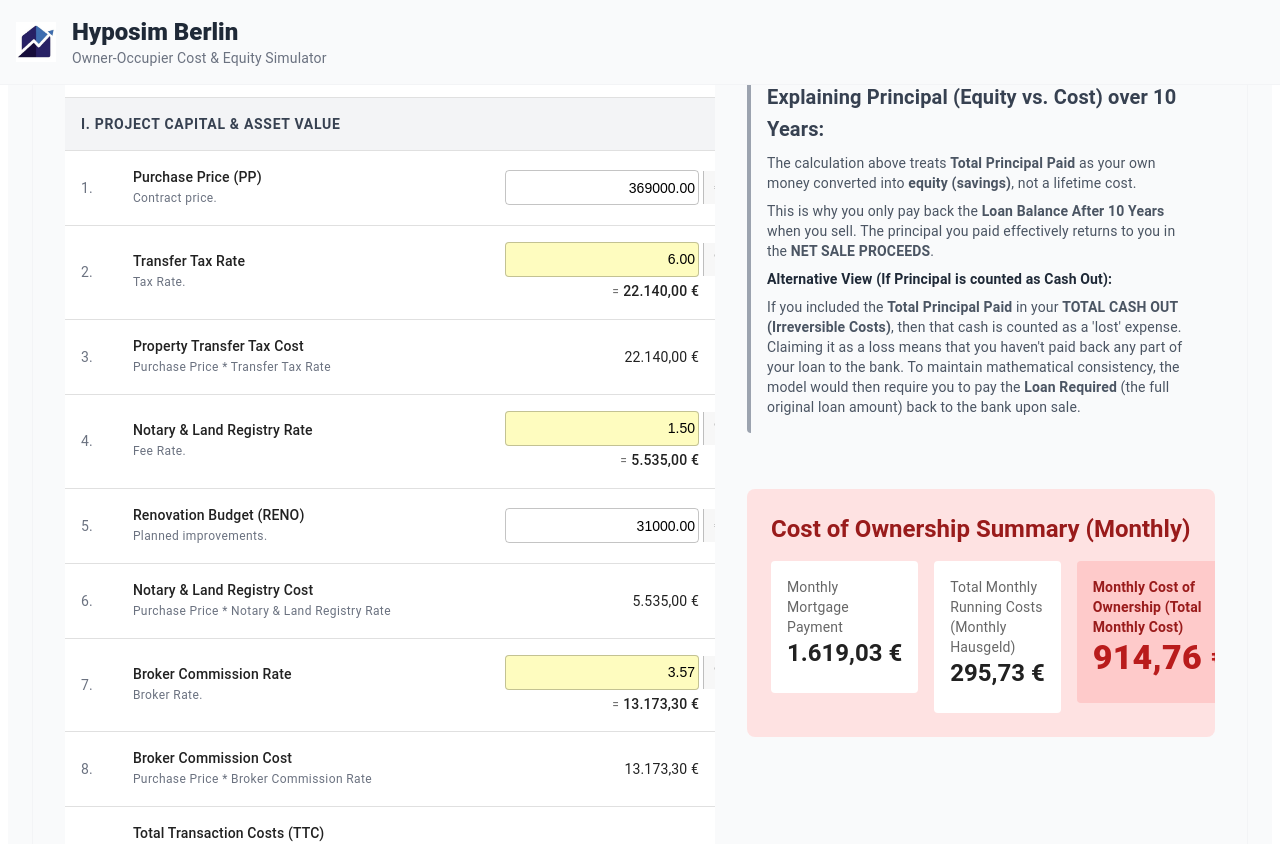
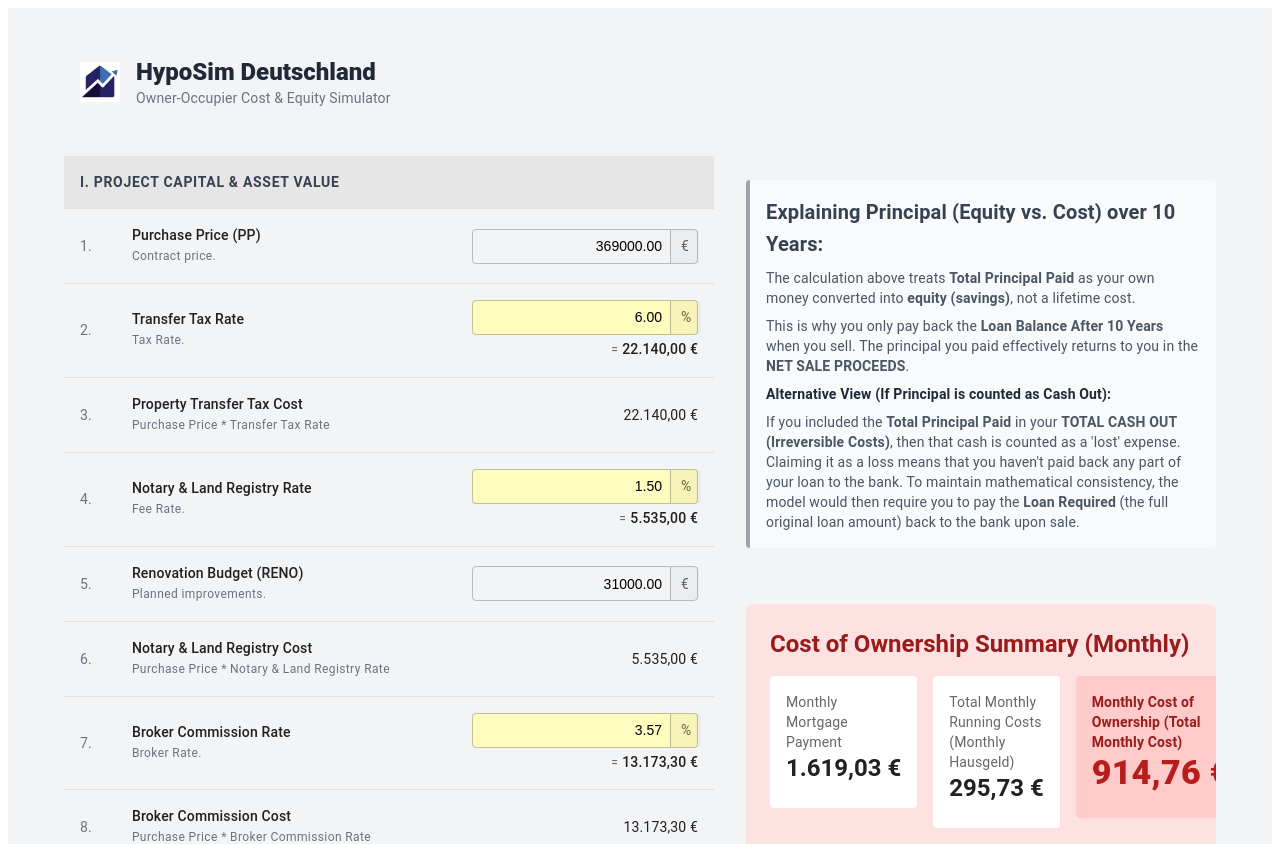
Before and after one commit to olayinkasf/hyposim, a React (Vite) app: page / in a window 1280 px wide. Shown: the top 844 px of the page. Built offline with nearby package versions, Linux system fonts and the light colour scheme.

Commit message:
We like how it looks now, but it is still too big

```diff
--- a/src/App.tsx
+++ b/src/App.tsx
@@ -1,27 +1,25 @@
-import { useSimulation } from './hooks/useSimulation';
-import { Header } from './components/Header';
-import { ResultsTable } from './components/ResultsTable';
-import { Summary } from './components/Summary';
-import { PaymentBreakdown } from './components/PaymentBreakdown';
-import { AmortizationSchedule } from './components/AmortizationSchedule';
-import { Footer } from './components/Footer';
-import { Container, Box } from '@mui/material';
+import {useSimulation} from './hooks/useSimulation';
+import {Header} from './components/Header';
+import {ResultsTable} from './components/ResultsTable';
+import {Summary} from './components/Summary';
+import {PaymentBreakdown} from './components/PaymentBreakdown';
+import {AmortizationSchedule} from './components/AmortizationSchedule';
+import {Footer} from './components/Footer';
+import {Container, Box} from '@mui/material';
 
 const App = () => {
-    const { inputs, results, renderData, handleInputChange } = useSimulation();
+    const {inputs, results, renderData, handleInputChange} = useSimulation();
     const desiredMonthlyCost = inputs.desiredMonthlyCost;
 
     return (
-        <Container maxWidth={false} sx={{ bgcolor: '#f9fafb', minHeight: '100vh' }}>
-            <Header />
+        <Container maxWidth={false} sx={{bgcolor: '#f3f4f6', minHeight: '100vh'}}>
             <Box sx={{
                 borderRadius: 2,
-                p: { xs: 2, sm: 4 },
-                pt: '70px', // Adjusted padding-top for smaller fixed header
-                border: '1px solid #f3f4f6'
+                p: {xs: 2, sm: 4},
             }}>
-                <Box sx={{ display: 'flex', flexDirection: { xs: 'column', md: 'row' }, gap: 4 }}>
-                    <Box sx={{ flex: 1, height: '100%' }}> {/* Left Column for ResultsTable */}
+                <Header/>
+                <Box sx={{display: 'flex', flexDirection: {xs: 'column', md: 'row'}, gap: 4, mt: 4}}>
+                    <Box sx={{flex: 1, height: '100%'}}> {/* Left Column for ResultsTable */}
                         <ResultsTable
                             renderData={renderData}
                             inputs={inputs}
@@ -29,11 +27,21 @@ const App = () => {
                             desiredMonthlyCost={desiredMonthlyCost}
                         />
                     </Box>
-                    <Box sx={{ flex: 1, display: 'flex', flexDirection: 'column', gap: 2, position: { md: 'sticky' }, top: { md: '2rem' }, alignSelf: { md: 'flex-start' }, maxHeight: { md: 'calc(100vh - 4rem)' }, overflow: { md: 'auto' } }}> {/* Right Column for other components */}
-                        <Footer inputs={inputs} />
-                        <Summary results={results} inputs={inputs} />
-                        <PaymentBreakdown results={results} />
-                        <AmortizationSchedule results={results} inputs={inputs} />
+                    <Box sx={{
+                        flex: 1,
+                        display: 'flex',
+                        flexDirection: 'column',
+                        gap: 2,
+                        position: {md: 'sticky'},
+                        top: {md: '2rem'},
+                        alignSelf: {md: 'flex-start'},
+                        maxHeight: {md: 'calc(100vh - 4rem)'},
+                        overflow: {md: 'auto'}
+                    }}> {/* Right Column for other components */}
+                        <Footer inputs={inputs}/>
+                        <Summary results={results} inputs={inputs}/>
+                        <PaymentBreakdown results={results}/>
+                        <AmortizationSchedule results={results} inputs={inputs}/>
                     </Box>
                 </Box>
             </Box>
--- a/src/components/EditableValue.tsx
+++ b/src/components/EditableValue.tsx
@@ -41,7 +41,7 @@ export const EditableValue: React.FC<EditableValueProps> = ({ line, inputs, hand
             alignItems: 'center', // Keep items aligned horizontally
             border: '1px solid rgba(0, 0, 0, 0.23)',
             borderRadius: '4px',
-            width: '12rem',
+            width: '14rem',
             marginLeft: 'auto',
             backgroundColor: line.inputHighlight ? '#fefcbf' : 'transparent',
             '&:hover': {
--- a/src/components/Header.tsx
+++ b/src/components/Header.tsx
@@ -1,28 +1,25 @@
-
 import React from 'react';
-import { Typography, Box } from '@mui/material';
+import {Typography, Box} from '@mui/material';
 
 export const Header: React.FC = () => {
     return (
         <Box sx={{
-            position: 'fixed',
+            position: 'sticky',
             top: 0,
             left: 0,
             width: '100%',
-            bgcolor: '#f9fafb',
+            bgcolor: '#f3f4f6',
             zIndex: 1100,
-            p: { xs: 1, sm: 2 },
-            borderBottom: '1px solid #f3f4f6'
+            p: {xs: 1, sm: 2}
         }}>
-            <Box sx={{ display: 'flex', alignItems: 'center' }}>
-                <img src="/logo.jpg" alt="Hyposim Logo" style={{ height: '40px', marginRight: '16px' }} />
+            <Box sx={{display: 'flex', alignItems: 'center'}}>
+                <img src="/logo.jpg" alt="Hyposim Logo" style={{height: '40px', marginRight: '16px'}}/>
                 <div>
-                    <Typography variant="h5" component="h1" sx={{ fontWeight: 800, color: '#1f2937' }}>
-                        Hyposim Berlin
-                    </Typography>
-                    <Typography variant="body2" sx={{ color: '#6b7280' }}>
-                        Owner-Occupier Cost & Equity Simulator
-                    </Typography>
+                    <Typography variant="h5" component="h1" sx={{fontWeight: 800, color: '#1f2937'}}>
+                        HypoSim Deutschland
+                    </Typography> <Typography variant="body2" sx={{color: '#6b7280'}}>
+                    Owner-Occupier Cost & Equity Simulator
+                </Typography>
                 </div>
             </Box>
         </Box>
--- a/src/components/ResultsTable.tsx
+++ b/src/components/ResultsTable.tsx
@@ -1,16 +1,13 @@
-
 import React from 'react';
 import {
     Table,
     TableBody,
     TableCell,
     TableContainer,
-    TableHead,
-    TableRow as MuiTableRow,
-    Paper
+    TableRow as MuiTableRow
 } from '@mui/material';
-import type { RenderData, SimulationInput } from '../types';
-import { TableRow } from './TableRow';
+import type {RenderData, SimulationInput} from '../types';
+import {TableRow} from './TableRow';
 
 interface ResultsTableProps {
     renderData: RenderData[];
@@ -19,23 +16,21 @@ interface ResultsTableProps {
     desiredMonthlyCost: number;
 }
 
-export const ResultsTable: React.FC<ResultsTableProps> = ({ renderData, inputs, handleInputChange, desiredMonthlyCost }) => {
+export const ResultsTable: React.FC<ResultsTableProps> = ({
+                                                              renderData,
+                                                              inputs,
+                                                              handleInputChange,
+                                                              desiredMonthlyCost
+                                                          }) => {
     return (
-        <TableContainer component={Paper} elevation={0} id="simulation-results" sx={{ height: '100%', overflow: 'auto' }}>
-            <Table sx={{ minWidth: 650 }} stickyHeader aria-label="simulation results table">
-                <TableHead sx={{ bgcolor: '#f9fafb' }}>
-                    <MuiTableRow>
-                        <TableCell sx={{ width: '5%', fontWeight: 500, color: '#6b7280', textTransform: 'uppercase', letterSpacing: '0.05em' }}>L</TableCell>
-                        <TableCell sx={{ width: '65%', fontWeight: 500, color: '#6b7280', textTransform: 'uppercase', letterSpacing: '0.05em' }}>Metric & Details</TableCell>
-                        <TableCell align="right" sx={{ width: '30%', fontWeight: 500, color: '#6b7280', textTransform: 'uppercase', letterSpacing: '0.05em' }}>Value (Edit Here)</TableCell>
-                    </MuiTableRow>
-                </TableHead>
+        <TableContainer id="simulation-results" sx={{height: '100%', overflow: 'auto'}}>
+            <Table sx={{minWidth: 650}} aria-label="simulation results table">
                 <TableBody>
                     {renderData.map((section, sectionIndex) => (
                         <React.Fragment key={sectionIndex}>
                             <MuiTableRow>
                                 <TableCell colSpan={3} sx={{
-                                    bgcolor: '#f3f4f6',
+                                    bgcolor: '#e6e6e6',
                                     textAlign: 'left',
                                     fontWeight: 700,
                                     color: '#374151',
@@ -46,7 +41,9 @@ export const ResultsTable: React.FC<ResultsTableProps> = ({ renderData, inputs,
                                 </TableCell>
                             </MuiTableRow>
                             {section.lines.map((line, lineIndex) => (
-                                <TableRow key={lineIndex} line={line} inputs={inputs} handleInputChange={handleInputChange} desiredMonthlyCost={desiredMonthlyCost}/>
+                                <TableRow key={lineIndex} line={line} inputs={inputs}
+                                          handleInputChange={handleInputChange}
+                                          desiredMonthlyCost={desiredMonthlyCost}/>
                             ))}
                         </React.Fragment>
                     ))}
```
